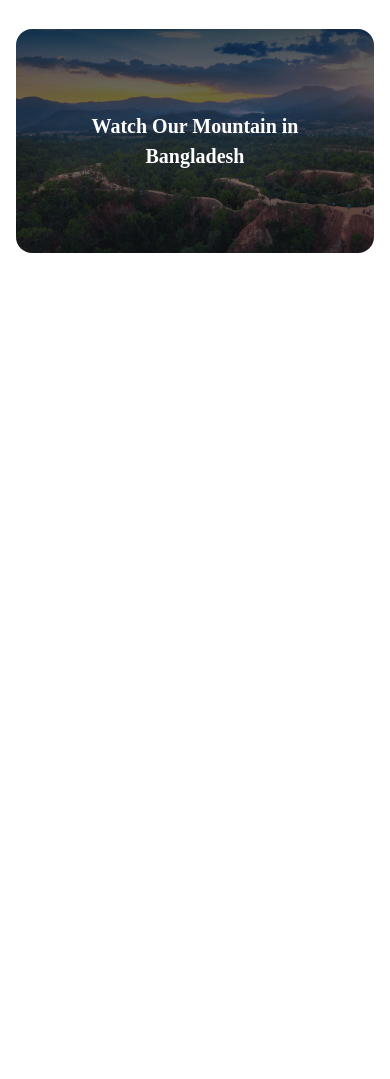
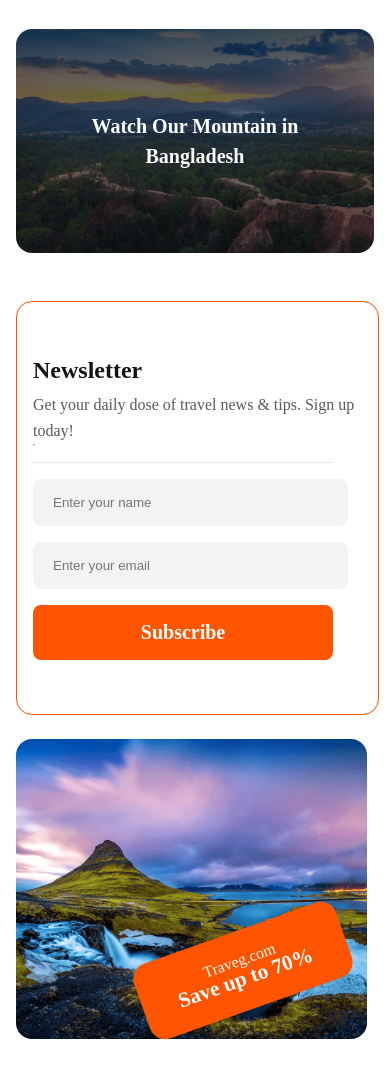
Before and after one commit to strongfornt/AssingmentTwo, a plain HTML site: page index.html in a window 390 px wide. Shown: the part 7913-8992 px from the top of the page. Before the commit the page ends 8198 px from the top, so only its background shows below. Drawn offline with Linux system fonts and the light colour scheme.

Commit message:
newslatter section updated

```diff
--- a/index.html
+++ b/index.html
@@ -542,6 +542,34 @@
           </div>
         </div>
       </section>
+      <section class="neslatter">
+        <div class="newslatter-container">
+          <div class="newslatter-content">
+              <h1 class="newslatter-content-head">
+                Newsletter
+              </h1>
+              <p class="newslatter-content-description">
+                Get your daily dose of travel news & tips. Sign up today!
+                <hr>
+              </p>
+              <div class="newslatter-content-input">
+                <input class="newslatter-input" type="text" placeholder="Enter your name"> <br>
+                <input class="newslatter-input" type="text" placeholder="Enter your email">
+                <div class="newslatter-btn">
+                  Subscribe
+                </div>
+              </div>
+          </div>
+          <div class="newslatter-natural-view">
+            <div class="newslatter-view-box-controller">
+              <div class="newslatter-natural-view-box">
+                <p class="newslatter-natural-view-title-1">Traveg.com</p>
+                <p class="newslatter-natural-view-title-2">Save up to 70%</p>
+               </div>
+            </div>
+          </div>
+        </div>
+      </section>
     </main>
     <footer></footer>
   </body>
--- a/styles/style.css
+++ b/styles/style.css
@@ -784,7 +784,127 @@ font-style: normal;
 font-weight: 700;
 line-height: 36px; /* 150% */
 }
+/*newslatter-section------------------------------------------------------------------*/
+.newslatter-container{
+  max-width: 71.88rem;
+  margin: 0 auto;
+  margin-top: 6.25rem;
+  margin-bottom: 2rem;
+  display: flex;
+  justify-content: space-between;
+  gap: 1.5rem;
 
+}
+.newslatter-content{
+  width: 460px;
+  height: 380px;
+
+  border-radius: 16px;
+border: 1px solid #FF5400;
+
+  display: flex;
+  flex-direction: column;
+  justify-content: center;
+  align-items: start;
+  padding:0 40px ;
+}
+.newslatter-content-head{
+  color: #131318;
+font-family: Mulish;
+font-size: 24px;
+font-style: normal;
+font-weight: 800;
+line-height: normal;
+margin-bottom: 0.5rem;
+}
+.newslatter-content-description{
+  color: #5A5A5D;
+font-family: Mulish;
+font-size: 16px;
+font-style: normal;
+font-weight: 400;
+line-height: 26px; /* 162.5% */
+
+}
+.newslatter-content-input{
+ margin-top: 1rem;
+ border-top: 1px solid  rgba(19, 19, 24, 0.10);
+ padding-top: 1rem;
+}
+.newslatter-input{
+  border-radius: 8px;
+background: rgba(19, 19, 24, 0.05);
+  padding: 16px 240px 16px 20px;
+  border: none;
+  margin-bottom: 1rem;
+}
+.newslatter-btn{
+  padding: 16px 130px 16px 130px;
+
+  display: flex;
+  align-items: center;
+  justify-content: center;
+  text-align: center;
+  color: #FFF;
+text-align: center;
+font-family: Mulish;
+font-size: 20px;
+font-style: normal;
+font-weight: 800;
+line-height: normal;
+border-radius: 8px;
+background: #FF5400;
+cursor: pointer;
+transition: all 1s ease-out;
+}
+.newslatter-btn:hover{
+  color: #FF5400;
+  background:#eee6e6 ;
+}
+.newslatter-natural-view{
+  border-radius: 16px;
+background: url("../Images/Rectangle\ 8\ \(1\).png");
+width: 640px;
+height: 380px;
+flex-shrink: 0;
+background-position: center;
+background-repeat: no-repeat;
+background-size: cover;
+}
+.newslatter-natural-view-box{
+  width: 324px;
+height: 120px;
+transform: rotate(-19.628deg);
+flex-shrink: 0;
+border-radius: 16px;
+display: flex;
+flex-direction: column;
+justify-content: center;
+align-items: center;
+background: #FF5400;
+position: relative;
+left: 310px;
+top: 210px;
+}
+.newslatter-natural-view-title-1{
+  color: #FFF;
+text-align: center;
+font-family: Mulish;
+font-size: 24px;
+font-style: normal;
+font-weight: 400;
+line-height: normal;
+
+
+}
+.newslatter-natural-view-title-2{
+  color: #FFF;
+font-family: Mulish;
+font-size: 32px;
+font-style: normal;
+font-weight: 800;
+line-height: normal;
+}
 /*--------responsive--------------------------------------------------------------------------------------------------*/
 @media screen and (min-width: 992px) {
   .menu-icon {
@@ -1193,5 +1313,57 @@ font-style: normal;
 font-weight: 700;
 line-height: 30px; /* 150% */
   }
+  /*newslatter section-------------------------------------------------------*/
+  .newslatter-container{
+    flex-direction: column;
+    padding: 1rem;
+    margin-top: 1.5rem;
+  }
+  .newslatter-content{
+    width: 92%;
+    padding: 1rem;
+  }
+  .newslatter-content-input{
+
+    width: 300px;
+  }
+  .newslatter-input{
+    padding: 16px 118px 16px 20px;
+  }
+  .newslatter-natural-view{
+    width: 90vw;
+height: 300px;
+flex-shrink: 0;
+
+  }
+
+  .newslatter-natural-view-box{
+    width: 214.023px;
+height: 79.268px;
+left: 120px;
+top: 192px;
+
+
+
+
+  }
+  .newslatter-natural-view-title-1{
+    color: #FFF;
+text-align: center;
+font-family: Mulish;
+font-size: 15.854px;
+font-style: normal;
+font-weight: 400;
+line-height: normal;
+margin-bottom: -0.2rem;
+  }
+  .newslatter-natural-view-title-2{
+    color: #FFF;
+font-family: Mulish;
+font-size: 21.138px;
+font-style: normal;
+font-weight: 800;
+line-height: normal;
+  }
 
 }
```
